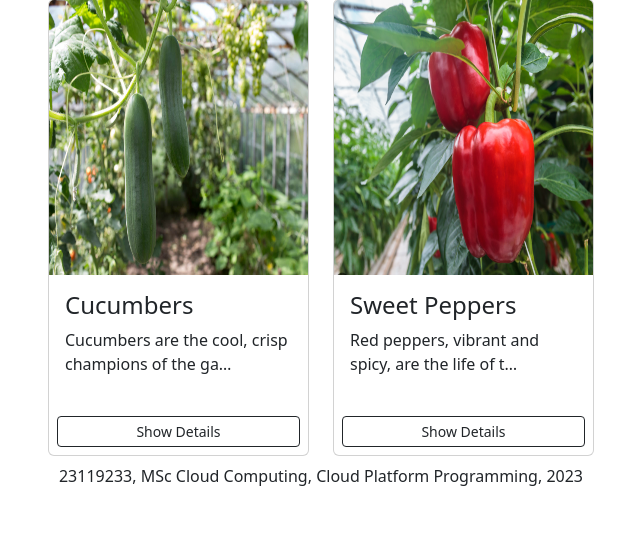
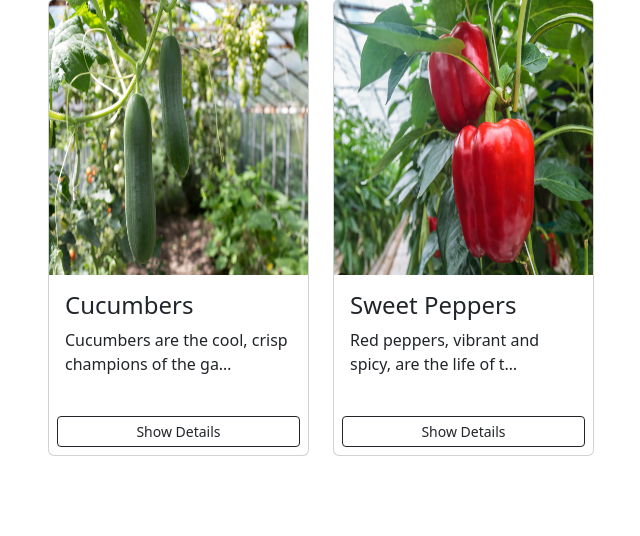
Before and after one commit to Ayonete/23119233mygreenhouse, a Django app: page /mygreenhouse/ in a window 1280 px wide. Shown: the part 1049-1585 px from the top of the page, without its empty margins (319-959 px from the left). After the commit the page ends 1505 px from the top, so only its background shows below. Run offline with Django 3.2, Linux system fonts and the light colour scheme; data comes from the database, SQL or seed files in the repository.

```diff
--- a/crops/templates/crops/home.html
+++ b/crops/templates/crops/home.html
@@ -57,13 +57,7 @@
         </div>
 
     </div>
-    <div class="row justify-content-center">
-            <div class="col-md-6 text-center">
-        <footer>
-    <quote>23119233, MSc Cloud Computing, Cloud Platform Programming, 2023</quote>
-        </footer>
-            </div>
-        </div>
+
 </div>
 
 {% endblock %}
```
